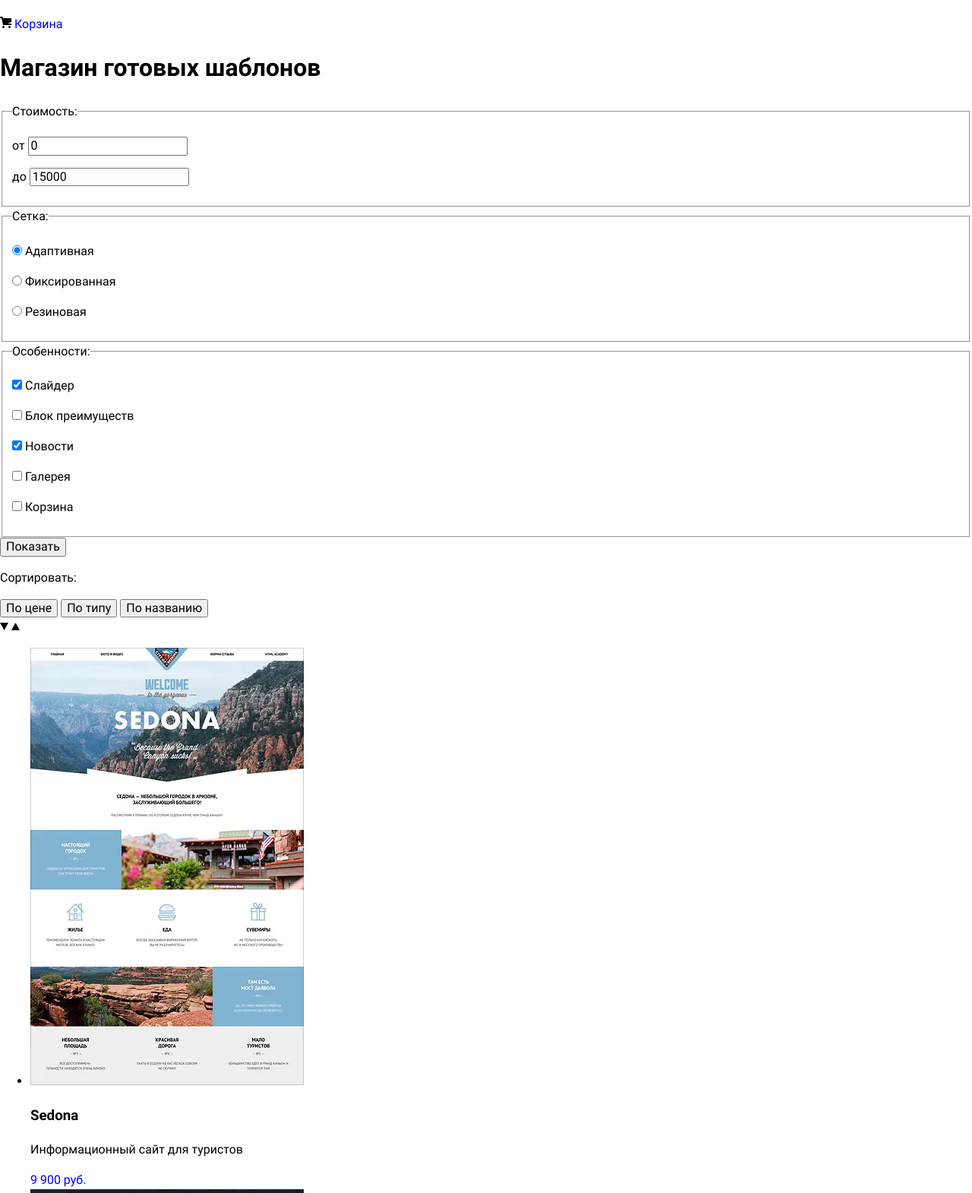
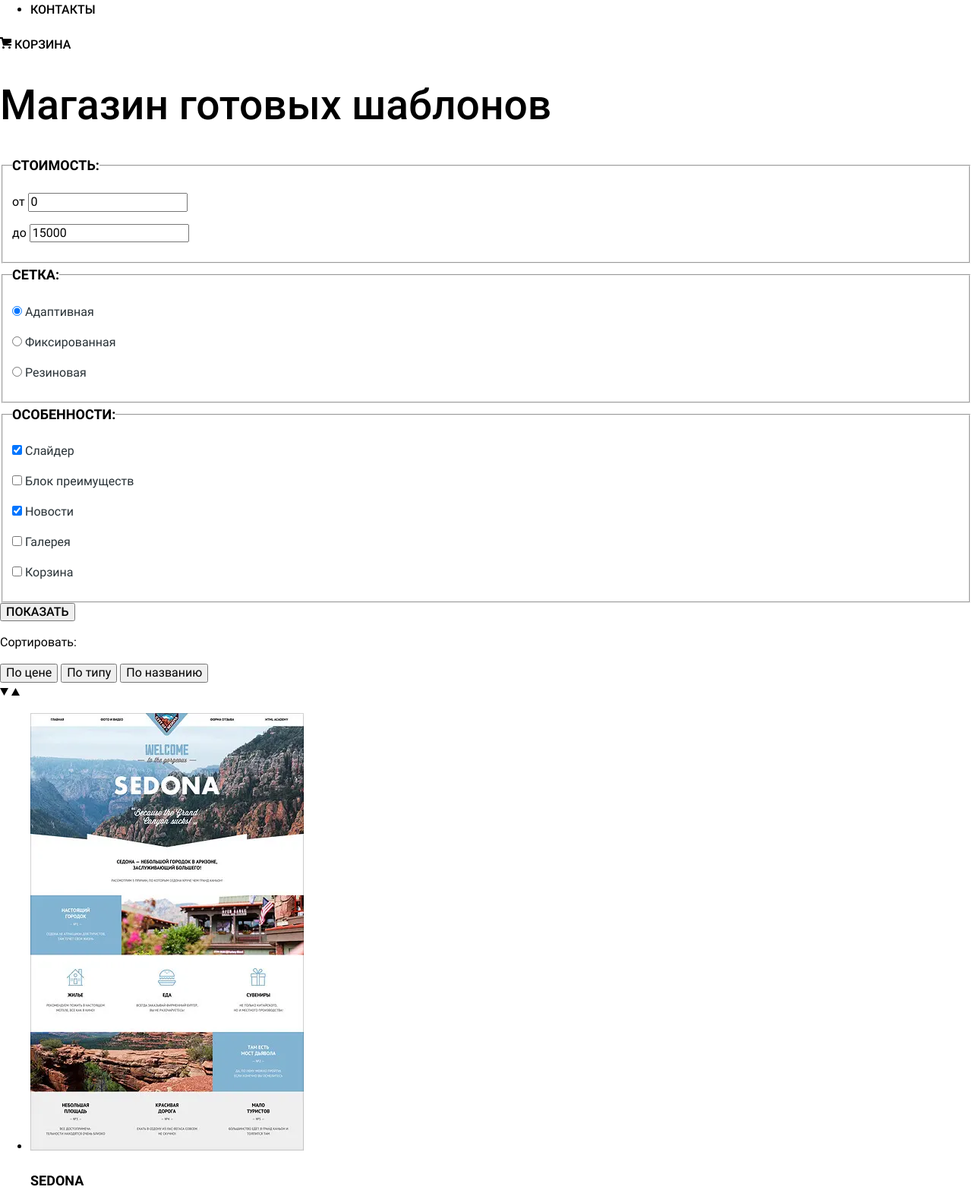
Before and after one commit to Parkh0menk0/635705-nerds-27, a plain HTML site: page catalog.html in a window 1280 px wide. Shown: the part 180-1751 px from the top of the page at 76% size. Drawn offline with Linux system fonts and the light colour scheme.

Commit message:
Добавляет описание текстовых параметров для некоторых (указанных в задании) элементов

```diff
--- a/catalog.html
+++ b/catalog.html
@@ -87,7 +87,7 @@
           <aside class="search__form" role="search">
             <form class="filter" method="get" action="https://echo.htmlacademy.ru">
               <fieldset class="filter__item">
-                <legend>Стоимость:</legend>
+                <legend class="filter__title">Стоимость:</legend>
                 <div class="filter__range range">
                   <div class="range__controls">
                     <div class="range__scale">
@@ -108,7 +108,7 @@
                 </div>
               </fieldset>
               <fieldset class="filter__item">
-                <legend>Сетка:</legend>
+                <legend class="filter__title">Сетка:</legend>
                 <p>
                   <input type="radio" id="adaptive-grid" name="grid" value="adaptive" checked>
                   <label for="adaptive-grid">Адаптивная</label>
@@ -123,7 +123,7 @@
                 </p>
               </fieldset>
               <fieldset class="filter__item">
-                <legend>Особенности:</legend>
+                <legend class="filter__title">Особенности:</legend>
                 <p>
                   <input type="checkbox" id="slider-features" name="slider" checked>
                   <label for="slider-features">Слайдер</label>
@@ -145,7 +145,7 @@
                   <label for="basket-features">Корзина</label>
                 </p>
               </fieldset>
-              <button type="submit">Показать</button>
+              <button class="btn filter__btn" type="submit">Показать</button>
             </form>
           </aside>
           <div class="search__gallery gallery">
--- a/css/style.css
+++ b/css/style.css
@@ -76,3 +76,120 @@ img {
 
   clip-path: inset(100%);
 }
+
+.btn {
+  display: block;
+  user-select: none;
+  cursor: pointer;
+  font-family: "Roboto", "Arial", sans-serif;
+  font-size: 16px;
+  font-weight: 500;
+  line-height: 18px;
+  text-transform: uppercase;
+}
+
+.nav__link {
+  color: #000000;
+  font-family: "Roboto", "Arial", sans-serif;
+  font-size: 16px;
+  font-weight: 500;
+  line-height: 30px;
+  text-transform: uppercase;
+}
+
+.header__basket {
+  color: #000000;
+  font-family: "Roboto", "Arial", sans-serif;
+  font-size: 16px;
+  font-weight: 500;
+  line-height: 30px;
+  text-transform: uppercase;
+}
+
+.catalog-title {
+  color: #000000;
+  font-family: "Roboto", "Arial", sans-serif;
+  font-size: 55px;
+  font-weight: 500;
+  line-height: 55px;
+}
+
+.services__title {
+  color: #000000;
+  font-family: "Roboto", "Arial", sans-serif;
+  font-size: 24px;
+  font-weight: 700;
+  line-height: 30px;
+  text-transform: uppercase;
+}
+
+.services__content {
+  color: #283136;
+  font-family: "Roboto", "Arial", sans-serif;
+  font-size: 16px;
+  font-weight: 400;
+  line-height: 24px;
+}
+
+.services__link {
+  color: #ffffff;
+}
+
+.filter__title {
+  color: #000000;
+  font-family: "Roboto", "Arial", sans-serif;
+  font-size: 18px;
+  font-weight: 700;
+  line-height: 30px;
+  text-transform: uppercase;
+}
+
+input[type="radio"] + label,
+input[type="checkbox"] + label {
+  color: #283136;
+  font-family: "Roboto", "Arial", sans-serif;
+  font-size: 16px;
+  font-weight: 400;
+  line-height: 20px;
+}
+
+.filter__btn {
+  color: #000000;
+}
+
+.product__title {
+  color: #000000;
+  font-family: "Roboto", "Arial", sans-serif;
+  font-size: 18px;
+  font-weight: 700;
+  line-height: 30px;
+  text-transform: uppercase;
+}
+
+.product__description {
+  color: #666666;
+  font-family: "Roboto", "Arial", sans-serif;
+  font-size: 16px;
+  font-weight: 400;
+  line-height: 18px;
+}
+
+.product__link {
+  color: #ffffff;
+}
+
+.footer__appeal {
+  color: #000000;
+  font-family: "Roboto", "Arial", sans-serif;
+  font-size: 36px;
+  font-weight: 700;
+  line-height: 36px;
+}
+
+.footer__discount {
+  color: #444444;
+  font-family: "Roboto", "Arial", sans-serif;
+  font-size: 16px;
+  font-weight: 400;
+  line-height: 22px;
+}
```
